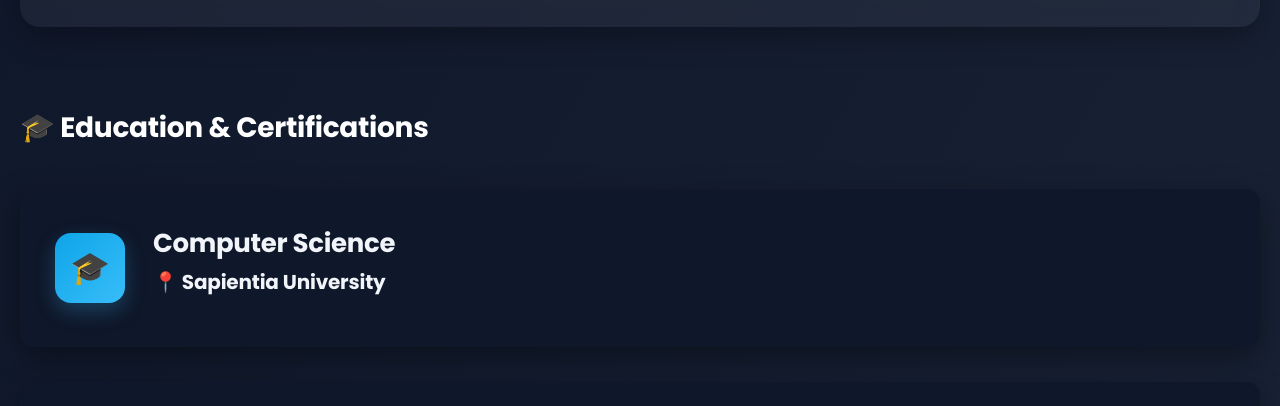
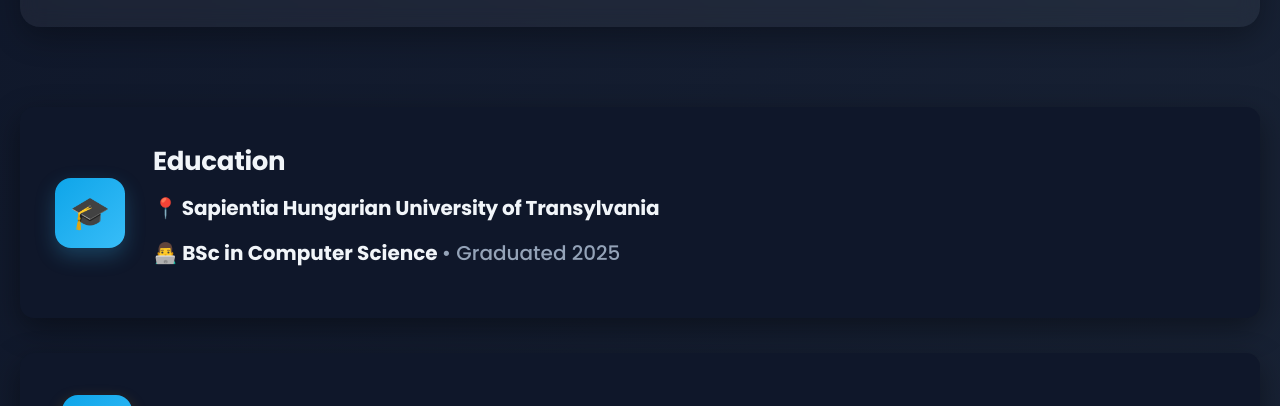
Before and after one commit to davidarvai/My-Portfolio-Website, a plain HTML site: page index.html in a window 1280 px wide. Shown: the part 316-722 px from the top of the page. Drawn offline with Linux system fonts and the light colour scheme.

Commit message:
Update line 355-362

```diff
--- a/index.html
+++ b/index.html
@@ -349,18 +349,17 @@ In my free time, I enjoy exploring new technologies and building small projects.
 </div>
 
 <section class="education">
-  <h2>🎓 Education & Certifications</h2>
   <div class="edu-grid">
 
 
-    <div class="edu-card diploma" style="display:flex; align-items:center; gap:28px;">
+   <div class="edu-card diploma" style="display:flex; align-items:center; gap:28px;">
   <div style="width:70px; height:70px; border-radius:16px; background:linear-gradient(135deg,#0ea5e9,#38bdf8); display:flex; align-items:center; justify-content:center; font-size:32px; flex-shrink:0; box-shadow:0 8px 20px rgba(56,189,248,0.25);">🎓</div>
   <div>
-    <h3 style="font-size:26px; font-weight:700; color:#f1f5f9; margin-bottom:4px; letter-spacing:-0.3px;">Computer Science</h3>
-    <p class="school" style="font-size:20px; font-weight:600; color:#f1f5f9; letter-spacing:-0.2px;">📍 Sapientia University</p>
+    <h3 style="font-size:26px; font-weight:700; color:#f1f5f9; margin-bottom:12px; letter-spacing:-0.3px;">Education</h3>
+    <p class="school" style="font-size:20px; font-weight:600; color:#f1f5f9; letter-spacing:-0.2px;"> 📍 Sapientia Hungarian University of Transylvania</p>
+    <p class="school" style="font-size:20px; font-weight:600; color:#f1f5f9;">👨‍💻 BSc in Computer Science <span style="color:#94a3b8; font-weight:500;">• Graduated 2025</span></p>
   </div>
 </div>
-
 
     <div class="edu-card cert-card">
         <div style="display:flex; align-items:center; gap:14px; margin-bottom:28px;">
```
